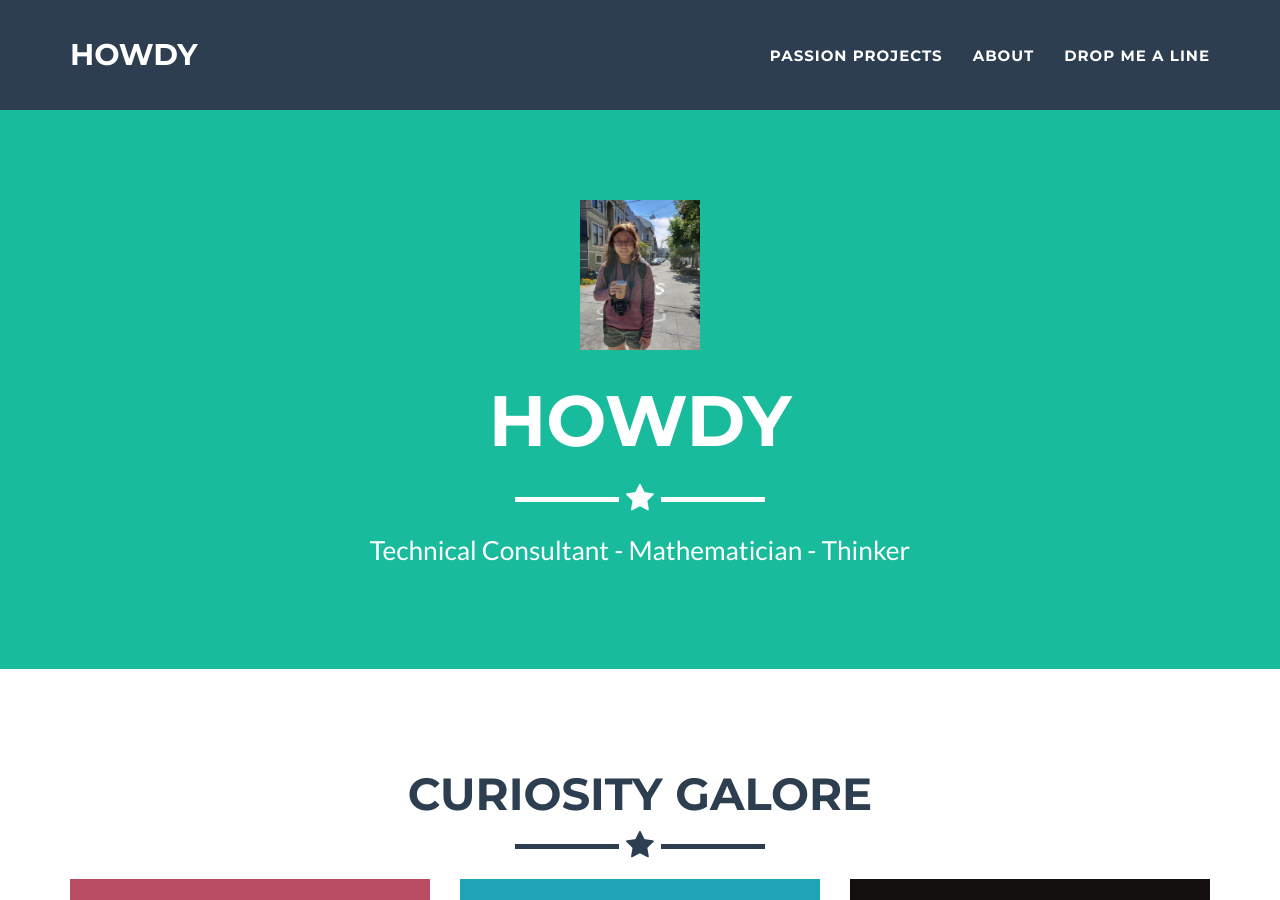
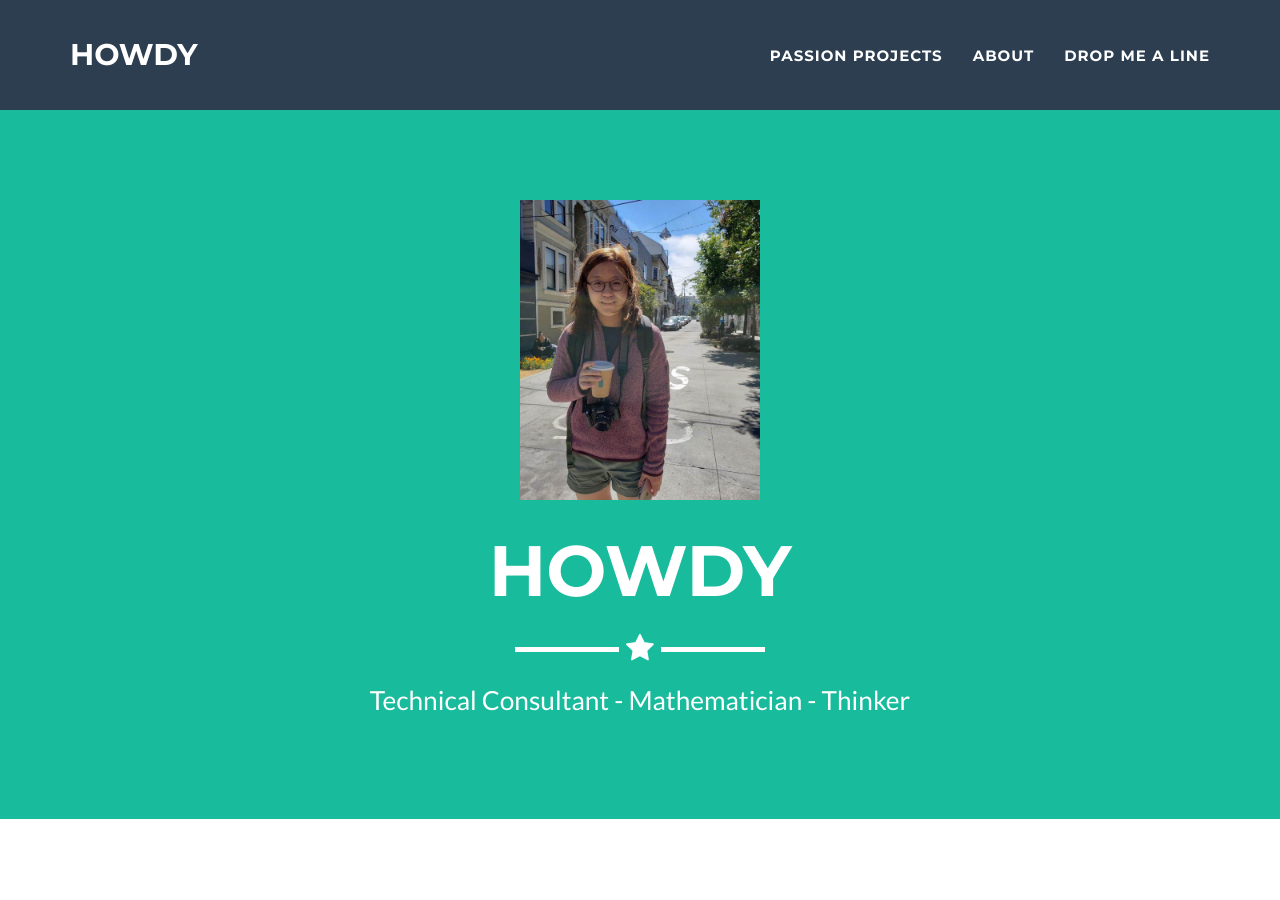
Before and after one commit to alyssaahn/alyssaahn.github.io, a Jekyll site: the page built from index.html, in a window 1280 px wide and 900 px high. Built offline with Jekyll 4.4.1, drawn with Linux system fonts in a browser that asks for light colours.

Commit message:
Update header.html

```diff
--- a/_includes/header.html
+++ b/_includes/header.html
@@ -3,7 +3,7 @@
         <div class="container">
             <div class="row">
                 <div class="col-lg-12">
-                    <img class="img-responsive" src="img/portfolio/5DED7BF5-D9C1-4F2C-AE34-AB318BB255DA.jpg" alt="image of author" height="100" width ="120">
+                    <img class="img-responsive" src="img/portfolio/5DED7BF5-D9C1-4F2C-AE34-AB318BB255DA.jpg" alt="image of author" height="200" width ="240">
                     <div class="intro-text">
                         <span class="name">{{ site.title }}</span>
                         <hr class="star-light">
```
